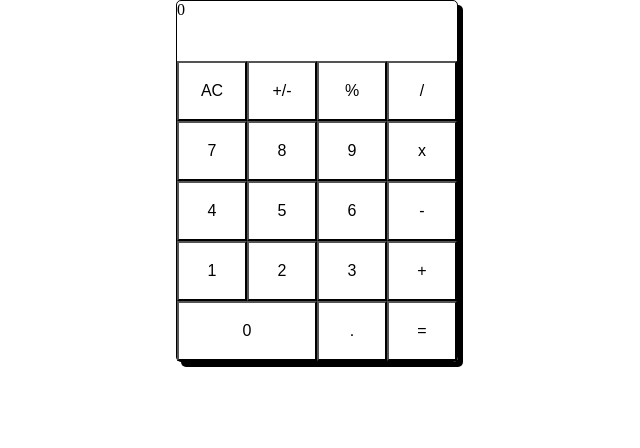
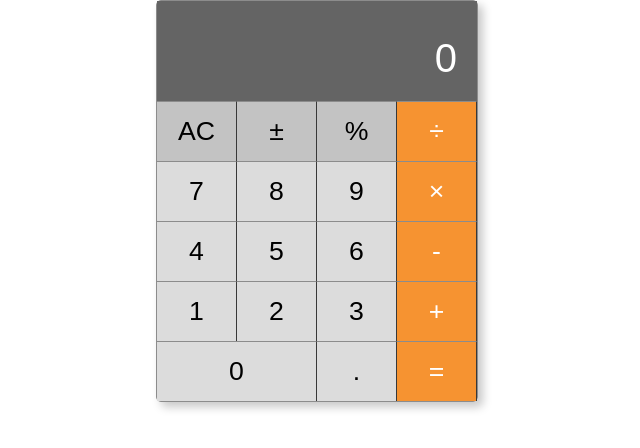
Before and after one commit to jlym/calculator, a website: page raw_css/index.html in a window 1280 px wide. Shown: the whole page, without its empty margins (323-963 px from the left). Drawn offline with Linux system fonts and the light colour scheme.

Commit message:
Update CSS to look good on desktop

```diff
--- a/raw_css/index.html
+++ b/raw_css/index.html
@@ -9,26 +9,26 @@
     </head>
     <body>
         <section>
-            <div class="result">0</div>
-            <button class="button_normal btn_clear">AC</button>
-            <button class=" button_normal btn_plus">+/-</button>
-            <button class="button_normal btn_percent"> %</button>
-            <button class="button_control btn_div">/</button>
+            <div class="result"><div class="result2">0</div></div>
+            <button class="button_control_2 btn_clear">AC</button>
+            <button class=" button_control_2 btn_plus">±</button>
+            <button class="button_control_2 btn_percent"> %</button>
+            <button class="button_control_1 btn_div">÷</button>
             <button class="button_normal btn_7">7</button>
             <button class="button_normal btn_8">8</button>
             <button class="button_normal btn_9">9</button>
-            <button class="button_control btn_times">x</button>
+            <button class="button_control_1 btn_times">×</button>
             <button class="button_normal">4</button>
             <button class="button_normal">5</button>
             <button class="button_normal">6</button>
-            <button class="button_control">-</button>
+            <button class="button_control_1">-</button>
             <button class="button_normal">1</button>
             <button class="button_normal">2</button>
             <button class="button_normal">3</button>
-            <button class="button_control">+</button>
+            <button class="button_control_1">+</button>
             <button class="button_normal btn_0"> 0</button>
             <button class="button_normal">.</button>
-            <button class="button_control">=</button>
+            <button class="button_control_1">=</button>
         </section>
 
 
--- a/raw_css/main.css
+++ b/raw_css/main.css
@@ -7,24 +7,62 @@ body {
 }
 section {
     display: grid;
-    grid-template-columns: repeat(4, 70px);
-    grid-template-rows: repeat(6, 60px);
-    border: solid 1px black;
+    grid-template-columns: repeat(4, minmax(50px, 80px));
+    grid-template-rows: 100px repeat(5, 60px);
+    border: solid 1px rgb(140, 140, 140);
     border-radius: 5px;
-    box-shadow: 5px 5px;
-
-
+    box-shadow: 5px 5px 10px rgb(200, 200, 200);
+    color: white;
 }
 
 button {
     background: none;
     box-shadow: none;
     border-radius: 0px;
+    border-width: 1px 1px 0 0;
+    border-color: rgb(140, 140, 140);
+    font-size: 20pt;
+}
+
+button:focus {
+    border-width: 1px 1px 0 0;
+    border-color: rgb(140, 140, 140);
+    outline: none;
 }
 .result {
     grid-column: 1 / span 4;
+    padding:20px;
+
+    align-content: end;
+    justify-content: end;
+    display: grid;
+}
+
+.result2 {
+    font-size: 30pt;
+    font-family: Arial, Helvetica, sans-serif;
+    align-content: end;
+    justify-content: end;
 }
 
 .btn_0 {
     grid-column: 1 / span 2;
 }
+
+.button_normal {
+    background: rgb(220, 220, 220);
+}
+
+.button_control_1 {
+    background: rgb(246, 147, 49);
+    color: rgb(255, 255, 255)
+}
+
+.button_control_2 {
+    background: rgb(195, 195, 195);
+}
+
+.result {
+    background: rgb(100, 100, 100);
+
+}
```
